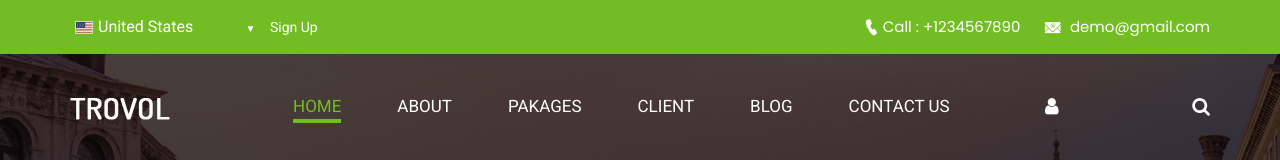
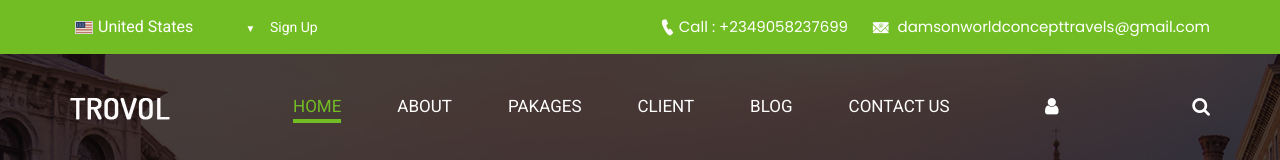
Before and after one commit to olamilekan13/damson, a plain HTML site: page index.html in a window 1280 px wide. Shown: the top 160 px of the page. Drawn offline with nearby package versions, Linux system fonts and the light colour scheme.

Commit message:
edit the our packages section

```diff
--- a/index.html
+++ b/index.html
@@ -51,8 +51,8 @@
                            <span> <a href="javascript:void(0)">Sign Up</a> </span>
                         </div>
                         <ul class="top_infomation">
-                           <li><img src="images/ti_call.png" alt="#"/>Call : +1234567890</li>
-                           <li><img src="images/ti_mail.png" alt="#"/><a href="Javascript:void(0)"> demo@gmail.com</a></li>
+                           <li><img src="images/ti_call.png" alt="#"/>Call : +2349058237699</li>
+                           <li><img src="images/ti_mail.png" alt="#"/><a href="Javascript:void(0)"> damsonworldconcepttravels@gmail.com</a></li>
                         </ul>
                      </div>
                   </div>
@@ -132,7 +132,7 @@
                                  <div class="row">
                                     <div  class="col-md-10 offset-md-1">
                                        <div class="board">
-                                          <h1>Now start <br>Your traveling </h1>
+                                          <h1>DAMSON <br>Your traveling </h1>
                                           <p>when looking at its layout. The point of using Lorem Ipsum is that it has a more-or-less normal distribution of letters, as opposed towhen looking at its layout. The point of using Lorem Ipsum is that it has a more-or-less normal distribution of letters, as opposed to</p>
                                           <a class="read_more" href="Javascript:void(0)">Read More</a>
                                           <a class="read_more" href="Javascript:void(0)">Contact us</a>
@@ -338,7 +338,7 @@
             </div>
          </div>
       </div>
-      <!-- end our_packages -->
+       end our_packages -->
       <!-- packages -->
       <div class="packages">
          <div class="container">
```
